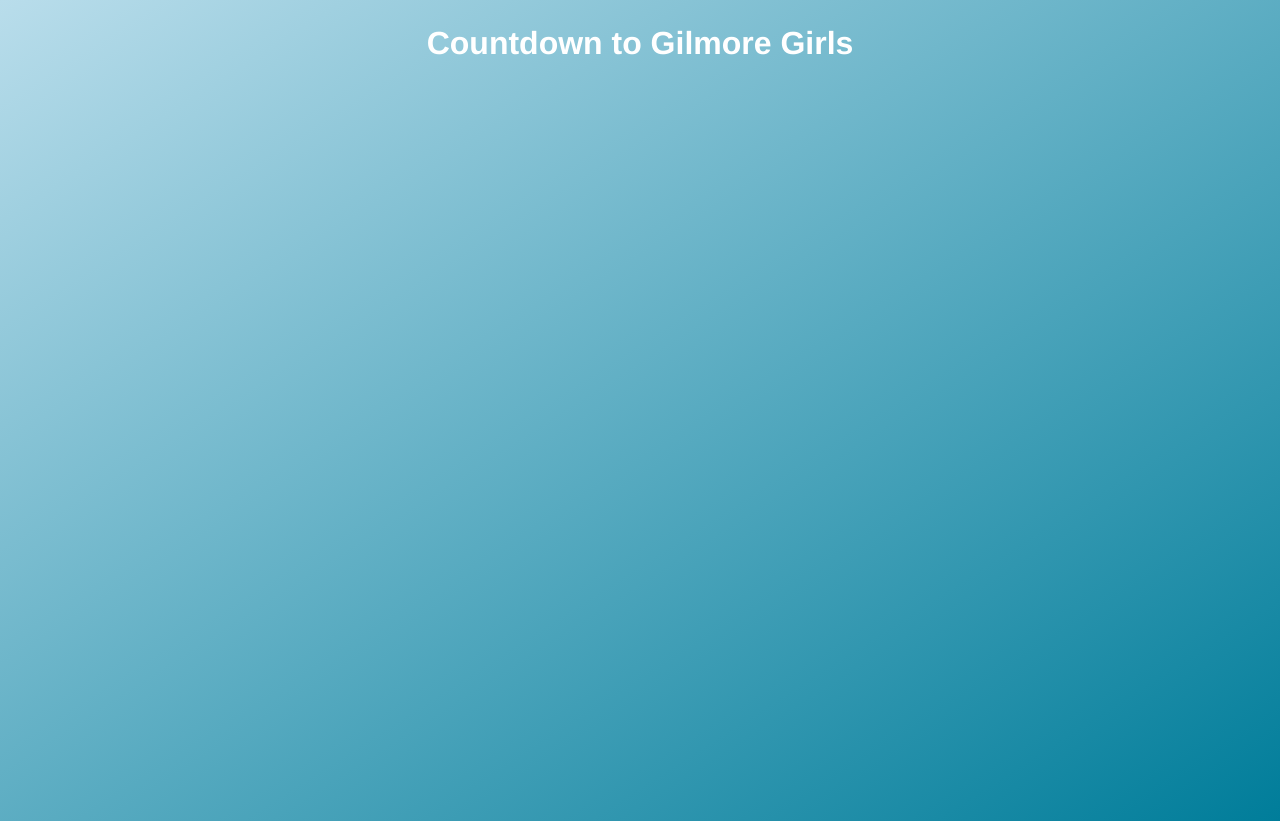
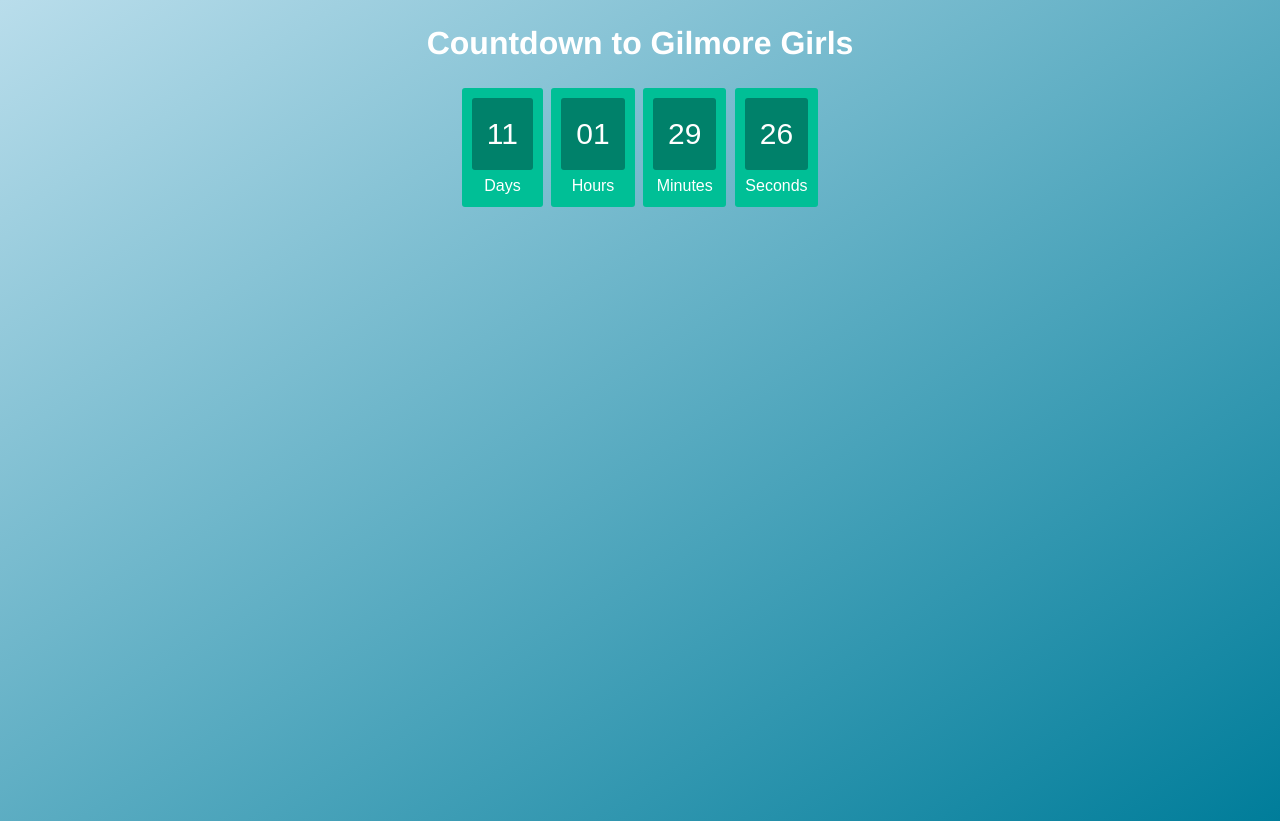
Before and after one commit to smashlee011/gilmore-girls-countdown, a plain HTML site: page index.html in a window 1280 px wide. Drawn offline with nearby package versions, Linux system fonts and the light colour scheme.

Commit message:
added JavaScript countdown clock to the page

```diff
--- a/css/custom.css
+++ b/css/custom.css
@@ -16,3 +16,32 @@ body {
 	font-family: Helvetica, Arial, sans-serif;
 	text-align: center;
 }
+
+#clockdiv{
+	font-family: sans-serif;
+	color: #fff;
+	display: block;
+	font-weight: 100;
+	text-align: center;
+	font-size: 30px;
+	margin: 0 auto;
+}
+
+#clockdiv > div{
+	padding: 10px;
+	border-radius: 3px;
+	background: #00BF96;
+	display: inline-block;
+}
+
+#clockdiv div > span{
+	padding: 15px;
+	border-radius: 3px;
+	background: #00816A;
+	display: inline-block;
+}
+
+.smalltext{
+	padding-top: 5px;
+	font-size: 16px;
+}
--- a/index.html
+++ b/index.html
@@ -22,6 +22,25 @@
             <h1>Countdown to Gilmore Girls</h1>
         </div>
 
+        <div id="clockdiv">
+            <div>
+                <span class="days"></span>
+                <div class="smalltext">Days</div>
+            </div>
+            <div>
+                <span class="hours"></span>
+                <div class="smalltext">Hours</div>
+            </div>
+            <div>
+                <span class="minutes"></span>
+                <div class="smalltext">Minutes</div>
+            </div>
+            <div>
+                <span class="seconds"></span>
+                <div class="smalltext">Seconds</div>
+            </div>
+        </div>
+
         <script src="https://code.jquery.com/jquery-1.12.0.min.js"></script>
         <script>window.jQuery || document.write('<script src="js/vendor/jquery-1.12.0.min.js"><\/script>')</script>
         <script src="js/plugins.js"></script>
--- a/js/main.js
+++ b/js/main.js
@@ -0,0 +1,60 @@
+$(document).ready(function (){
+
+	function getTimeRemaining(endtime) {
+	  var t = Date.parse(endtime) - Date.parse(new Date());
+	  var seconds = Math.floor((t / 1000) % 60);
+	  var minutes = Math.floor((t / 1000 / 60) % 60);
+	  var hours = Math.floor((t / (1000 * 60 * 60)) % 24);
+	  var days = Math.floor(t / (1000 * 60 * 60 * 24));
+	  return {
+	    'total': t,
+	    'days': days,
+	    'hours': hours,
+	    'minutes': minutes,
+	    'seconds': seconds
+	  };
+	}
+
+	function initializeClock(id, endtime) {
+	  var clock = document.getElementById(id);
+	  var daysSpan = clock.querySelector('.days');
+	  var hoursSpan = clock.querySelector('.hours');
+	  var minutesSpan = clock.querySelector('.minutes');
+	  var secondsSpan = clock.querySelector('.seconds');
+
+	  function updateClock() {
+	    var t = getTimeRemaining(endtime);
+
+	    daysSpan.innerHTML = t.days;
+	    hoursSpan.innerHTML = ('0' + t.hours).slice(-2);
+	    minutesSpan.innerHTML = ('0' + t.minutes).slice(-2);
+	    secondsSpan.innerHTML = ('0' + t.seconds).slice(-2);
+
+	    if (t.total <= 0) {
+	      clearInterval(timeinterval);
+	    }
+	  }
+
+	  updateClock();
+	  var timeinterval = setInterval(updateClock, 1000);
+	}
+
+	function getGMT() {
+		var currentTime = new Date();
+		var currentTimezone = currentTime.getTimezoneOffset();
+		currentTimezone = (currentTimezone/60) * -1;
+		var gmt = "";
+		if (currentTimezone !== 0) {
+		  gmt += currentTimezone > 0 ? ' +0' : ' ';
+		  gmt += currentTimezone + "00";
+		}
+		return gmt;
+	}
+
+	var newGMT = getGMT();
+	var deadline = new Date("Fri, 25 Nov 2016 00:01:00 " + newGMT);
+	initializeClock('clockdiv', deadline);
+
+
+
+});
```
